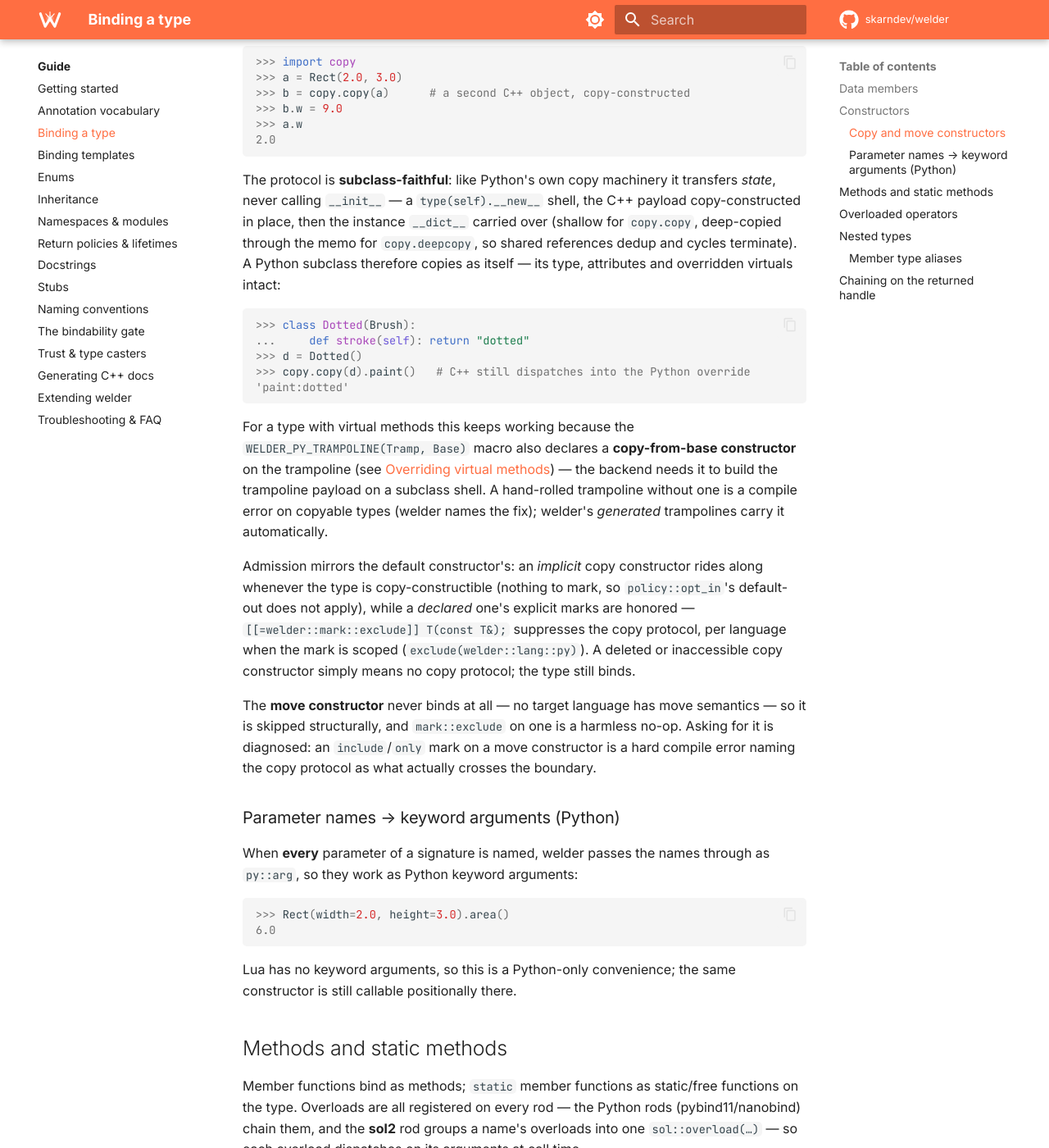
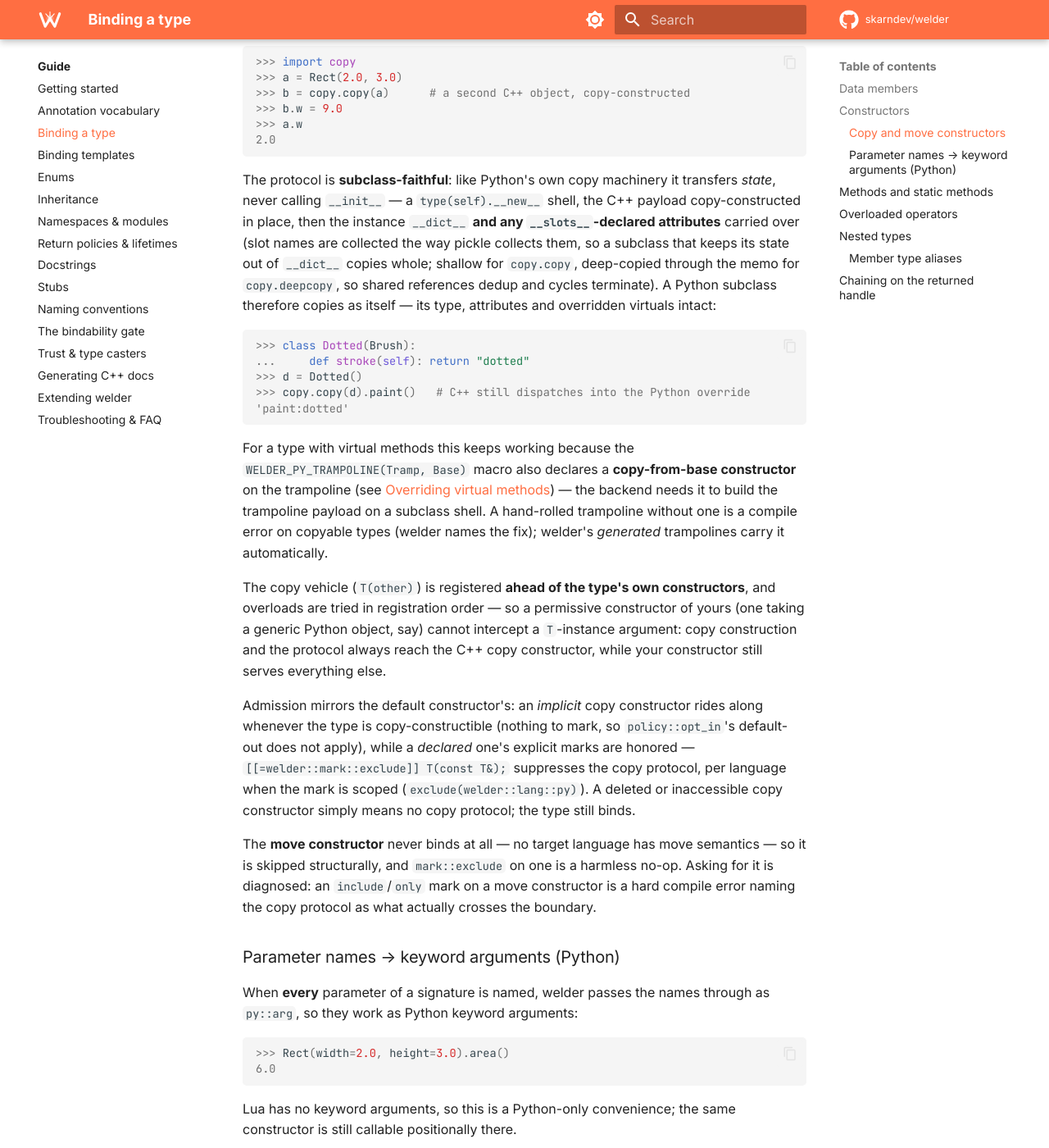
Before and after one commit to skarndev/welder, an MkDocs documentation site: the page built from docs/content/guide/binding-types.md, in a window 1280 px wide and 1400 px high, scrolled down 2306 px. Shown: the whole window at 82% size. Built offline with MkDocs 1.6.1 and Material for MkDocs 9.7.7, drawn with Linux system fonts in a browser that asks for light colours; comment, search, counter and statistics services are not loaded.

Commit message:
fix: close the two copy-protocol edges — __slots__ state and greedy-ctor shadowing
Both former caveats are now guaranteed behavior, tested and documented.
__slots__-declared subclass state carries over on copy/deepcopy: slot
names are collected with copyreg._slotnames — the stdlib's own MRO-walking
collector, the one pickle uses (mangled private names included) — and slot
values ride the memo on the deepcopy path; an unassigned slot stays
unassigned. And the copy vehicle (T(other), init<const T&>) is registered
AHEAD of the type's own constructors, so a permissive user constructor
(e.g. one taking the backend's generic object type) can no longer
intercept a T-instance argument — copy construction and the protocol
always reach the C++ copy constructor, while the user constructor still
serves everything else.

Locked by the slots fidelity case and the Grabby greedy-ctor case (the
latter via the new WELDER_TEST_PYOBJECT seam, since a generic-object
parameter has a per-backend spelling) on both Python rods.

Co-Authored-By: Claude Fable 5 <noreply@anthropic.com>

```diff
--- a/docs/content/guide/binding-types.md
+++ b/docs/content/guide/binding-types.md
@@ -130,8 +130,10 @@ ignore all of it: Lua has no copy protocol, exactly as they ignore `doc` and
 
 The protocol is **subclass-faithful**: like Python's own copy machinery it
 transfers *state*, never calling `__init__` — a `type(self).__new__` shell, the
-C++ payload copy-constructed in place, then the instance `__dict__` carried
-over (shallow for `copy.copy`, deep-copied through the memo for
+C++ payload copy-constructed in place, then the instance `__dict__` **and any
+`__slots__`-declared attributes** carried over (slot names are collected the
+way pickle collects them, so a subclass that keeps its state out of `__dict__`
+copies whole; shallow for `copy.copy`, deep-copied through the memo for
 `copy.deepcopy`, so shared references dedup and cycles terminate). A Python
 subclass therefore copies as itself — its type, attributes and overridden
 virtuals intact:
@@ -151,6 +153,13 @@ constructor** on the trampoline (see
 the trampoline payload on a subclass shell. A hand-rolled trampoline without
 one is a compile error on copyable types (welder names the fix); welder's
 *generated* trampolines carry it automatically.
+
+The copy vehicle (`T(other)`) is registered **ahead of the type's own
+constructors**, and overloads are tried in registration order — so a
+permissive constructor of yours (one taking a generic Python object, say)
+cannot intercept a `T`-instance argument: copy construction and the protocol
+always reach the C++ copy constructor, while your constructor still serves
+everything else.
 
 Admission mirrors the default constructor's: an *implicit* copy constructor
 rides along whenever the type is copy-constructible (nothing to mark, so
```
Also changed, not shown: .claude/context/binding-features.md, 6 other files.
